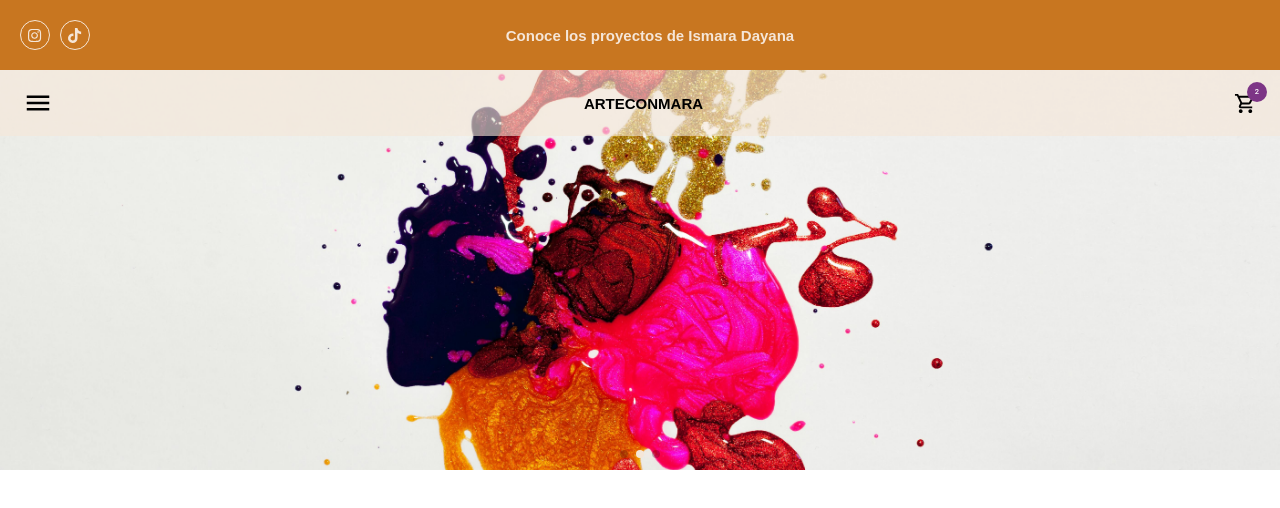
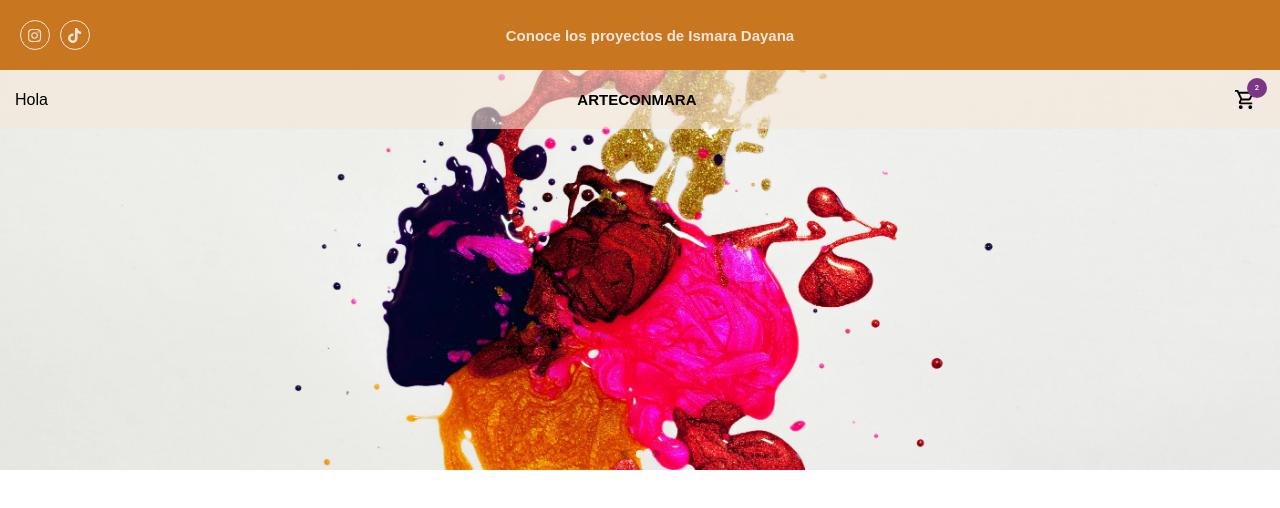
Before and after one commit to jhoneduardmoreno/art-ecommerce-frontend, a React (Vite) app: page / in a window 1280 px wide. Shown: the top 508 px of the page. Built offline with nearby package versions, Linux system fonts and the light colour scheme.

Commit message:
Add desktop conditon in menu

```diff
--- a/src/components/Menu/index.tsx
+++ b/src/components/Menu/index.tsx
@@ -1,15 +1,17 @@
 import MenuIcon from '@mui/icons-material/Menu';
-import { IconButton, Drawer, Box, Typography, Accordion, AccordionSummary, AccordionDetails, List, ListItem, ListItemText, ListItemIcon, Badge } from '@mui/material';
+import { IconButton, Drawer, Box, Typography, Accordion, AccordionSummary, AccordionDetails, List, ListItem, ListItemText, ListItemIcon, Badge, useMediaQuery } from '@mui/material';
 import styles from './Menu.module.scss';
 import { useState } from 'react';
 import CloseIcon from '@mui/icons-material/Close';
 import ExpandMoreIcon from '@mui/icons-material/ExpandMore';
 import { Link } from 'react-router-dom';
-import ShoppingCartIcon from '@mui/icons-material/ShoppingCart';
 import HomeOutlinedIcon from '@mui/icons-material/HomeOutlined';
 import ShoppingCartOutlinedIcon from '@mui/icons-material/ShoppingCartOutlined';
 
 export const Menu = () => {
+
+  const isDesktop = useMediaQuery('(min-width:1024px)');
+
   const [openMenu, setOpenMenu] = useState(false);
   const [cartItemCount, setCartItemCount] = useState(2);
 
@@ -61,9 +63,16 @@ export const Menu = () => {
 
   return (
     <div className={styles.container}>
-      <IconButton onClick={handleOpenMenu}>
-        <MenuIcon sx={{ fontSize: '3rem', color: '#000' }} />
-      </IconButton>
+
+      {
+        isDesktop
+        ?
+        <div>Hola</div>
+        :
+        <IconButton onClick={handleOpenMenu}>
+          <MenuIcon sx={{ fontSize: '3rem', color: '#000' }} />
+        </IconButton>
+      }
       <div className={styles.logo}>ARTECONMARA</div>
       <IconButton onClick={() => console.log('Opening cart')}>
         <Badge
```
